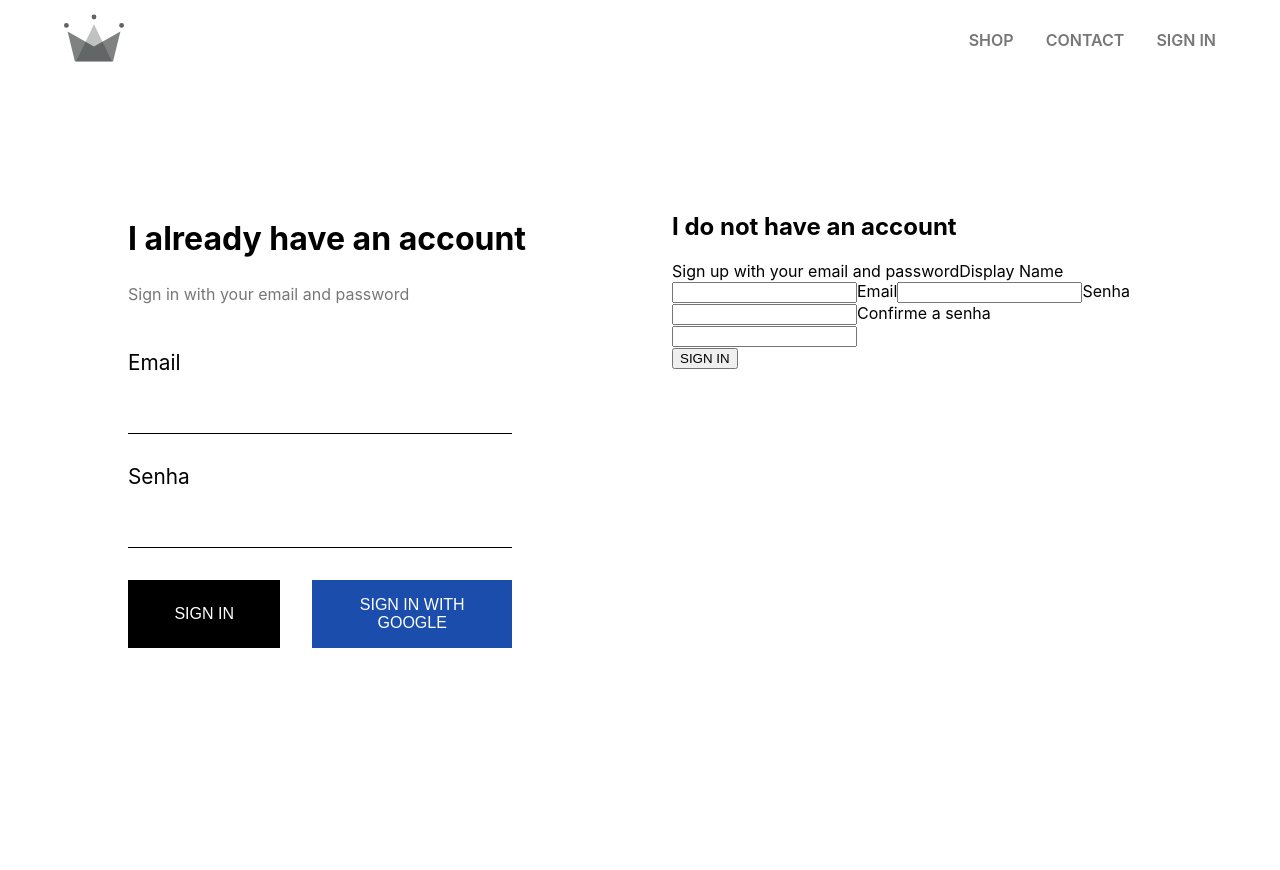
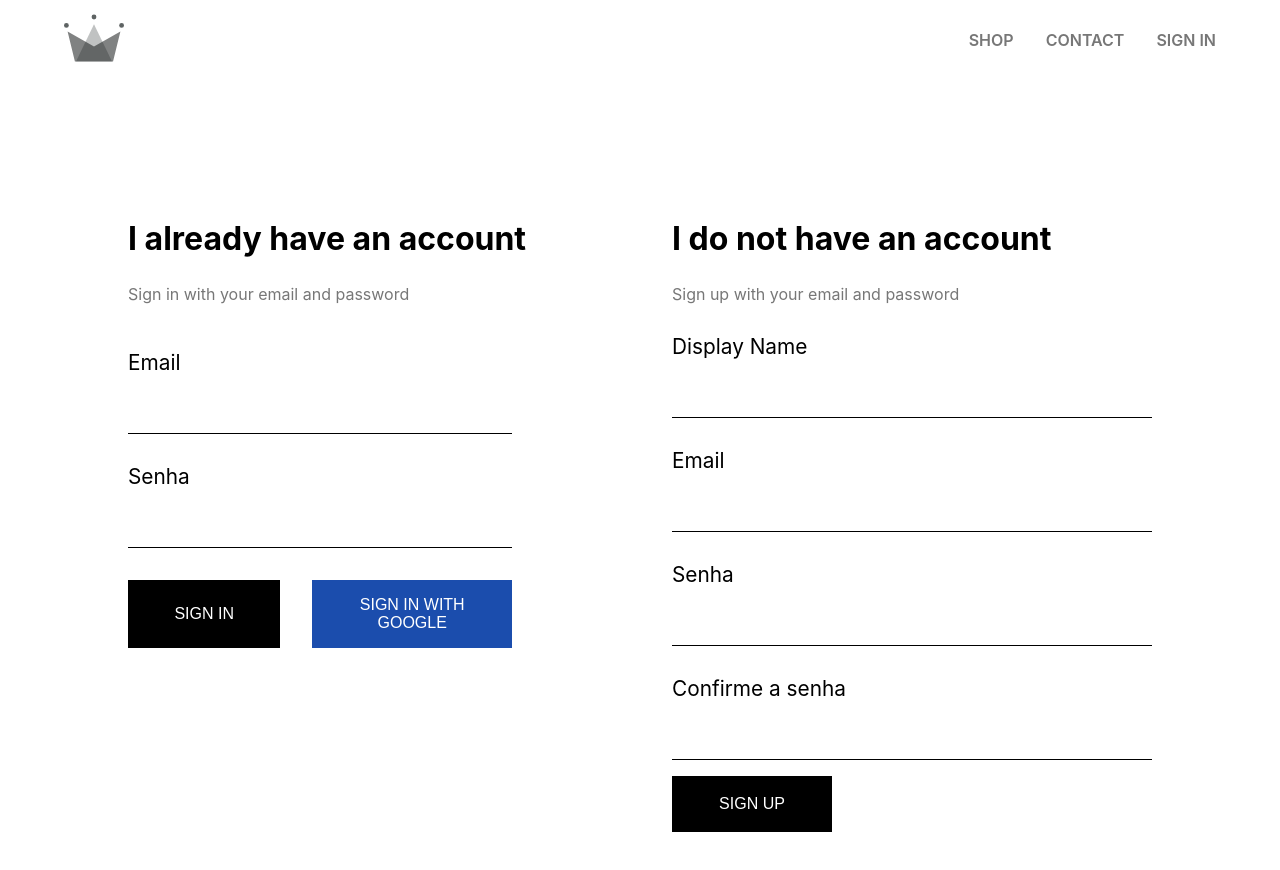
Before and after one commit to ewertonribeiro/crwn-clothing, a React (Create React App) app: page /signin in a window 1280 px wide. Shown: the top 870 px of the page. Built offline with nearby package versions, Linux system fonts and the light colour scheme; no server answers.

Commit message:
Login with google added

```diff
--- a/package.json
+++ b/package.json
@@ -6,6 +6,7 @@
     "@testing-library/jest-dom": "^5.11.4",
     "@testing-library/react": "^11.1.0",
     "@testing-library/user-event": "^12.1.10",
+    "firebase": "^9.6.3",
     "react": "^17.0.2",
     "react-dom": "^17.0.2",
     "react-router-dom": "^6.2.1",
--- a/src/App.jsx
+++ b/src/App.jsx
@@ -1,14 +1,16 @@
 import Routes from './Routes/Routes';
 import Header from './Components/Header';
 import {BrowserRouter} from 'react-router-dom'
-
+import {Auth} from './Contexts/SessionContext'
 function App() {
   return (
 <div className="App">
+    <Auth>
     <BrowserRouter>
         <Header/>
         <Routes/>
     </BrowserRouter>
+    </Auth>
     </div>
   );
 }
--- a/src/Components/Buttons/Google/index.jsx
+++ b/src/Components/Buttons/Google/index.jsx
@@ -1,10 +1,34 @@
 import './style.scss'
+import {useNavigate} from 'react-router-dom';
+import {useContext} from 'react'
+import {SessionContext} from '../../../Contexts/SessionContext'
+
+
+
+
 
 
 export default function GoogleButton(){
 
+const {SignInWithGoogle , user} = useContext(SessionContext);
+
+const navigate = useNavigate();
+
+async function signinWithGoogle(){
+
+
+if(!user){
+
+await SignInWithGoogle();
+}
+navigate("/");
+
+}
+
+
+
 return(
-<button type="submit" className="login-google-btn">SIGN IN WITH GOOGLE</button>
+<button type="button" className="login-google-btn" onClick={signinWithGoogle}>SIGN IN WITH GOOGLE</button>
 
 )
 }
--- a/src/Components/Buttons/Login/index.jsx
+++ b/src/Components/Buttons/Login/index.jsx
@@ -2,12 +2,12 @@ import './style.scss'
 
 
 
-export default function loginButton(){
+export default function loginButton({text}){
 
 
 return(
 
-<button type="submit" className="login-btn">SIGN IN</button>
+<button type="submit" className="login-btn">{text}</button>
 
 
 )
--- a/src/Components/Header/index.jsx
+++ b/src/Components/Header/index.jsx
@@ -1,10 +1,34 @@
 import './style.scss'
 import logo from '../../Assets/crown.svg';
 import { Link } from 'react-router-dom';
+import {useContext} from 'react';
+import {SessionContext} from '../../Contexts/SessionContext'
+import {signOut as SignOut, auth} from '../../Services/firebase';
+
+
 
 
 export default function Header(){
 
+const {user , setUser} = useContext(SessionContext);
+
+
+async function signOut(){
+
+try{
+await SignOut(auth);
+
+setUser(null);
+alert("You are no longer logged")
+
+}catch(err){
+
+alert(err.code)
+
+}
+
+
+}
 
 
 
@@ -26,7 +50,12 @@ return(
 
         <Link to='/shop' className="selected">SHOP</Link>
         <Link to='#'>CONTACT</Link>
-        <Link to='/signin'>SIGN IN</Link>
+        {
+        user ?
+        <Link to="#" onClick={signOut}>SIGN OUT</Link>
+        :
+        <Link to="/signin" >SIGN IN</Link>
+        }
     </nav>
 
     </div>
--- a/src/Components/LoginForm/index.jsx
+++ b/src/Components/LoginForm/index.jsx
@@ -1,6 +1,11 @@
 import './style.scss'
 import LoginButton from '../Buttons/Login'
-import GoogleButton from '../Buttons/Google'
+import GoogleButton from '../Buttons/Google';
+
+
+
+
+
 export default function LoginForm(){
 
 return(
@@ -20,7 +25,7 @@ return(
             </div>
              <div className='login-buttons-container'>
 
-                 <LoginButton/>
+                 <LoginButton text="SIGN IN"/>
                  <GoogleButton/>
             </div>
 
--- a/src/Components/SigninForm/index.jsx
+++ b/src/Components/SigninForm/index.jsx
@@ -0,0 +1,40 @@
+import './style.scss'
+import LoginButton from '../Buttons/Login'
+
+export default function SignInForm(){
+
+return(
+<>
+<div className="signin-form-container">
+
+    <form className="signin-form">
+        <div className="form-text-container">
+            <h2>I do not have an account</h2>
+            <span>Sign up with your email and password</span>
+        </div>
+        <div className="login-input-group">
+             <label htmlFor='display-name' className='display-name-label'>Display Name</label>
+             <input className="display-name" type="text"/>
+        </div>
+        <div className="login-input-group">
+            <label htmlFor='signin-email'  className='signin-email-label'>Email</label>
+            <input className="signin-email" type="email"/>
+        </div>
+        <div className="login-input-group">
+            <label htmlFor='signin-password' className='signin-password-label'>Senha</label>
+            <input className="signin-password" type="password"/>
+        </div>
+        <div className="login-input-group">
+            <label htmlFor='signin-confirm-password' className='signin-confirm-password-label'>Confirme a senha</label>
+            <input className="signin-confirm-password" type="password"/>
+        </div>
+             <div className='signin-buttons-container'>
+
+                 <LoginButton text="SIGN UP"/>
+
+            </div>
+    </form>
+    </div>
+</>
+)
+}
--- a/src/Components/SigninForm/style.scss
+++ b/src/Components/SigninForm/style.scss
@@ -0,0 +1,49 @@
+ .signin-form-container{
+        display:flex;
+        flex-direction: column;
+        flex:1;
+        gap: 2rem;
+        form{
+            display: flex;
+            flex-direction: column;
+            gap:1rem;
+
+            .form-text-container{
+            h2{
+                font-size: 2rem;
+            }
+            span{
+                color:#777;
+            }
+        }
+         .login-input-group{
+                display: flex;
+                flex-direction: column;
+                gap: 1rem;
+
+                >input{
+                border:none;
+                border-bottom: 1px solid #000;
+                padding: 1rem;
+                font-size: 1.3rem;
+                &:focus{
+                    outline: none;
+
+                }
+
+                }
+                >label{
+                transform: translateY(14px);
+                transition:300ms ease all;
+                font-size: 1.3rem;
+                }
+
+
+
+
+
+
+    }
+
+}
+}
--- /dev/null
+++ b/src/Contexts/SessionContext.jsx
@@ -0,0 +1,77 @@
+import {useState , useEffect , createContext} from 'react';
+import {auth , provider , signInWithPopup} from '../Services/firebase'
+
+
+export const SessionContext = createContext();
+
+
+
+export function Auth({children}){
+
+const [user , setUser] = useState(null);
+
+
+useEffect(()=>{
+const unSubscribe = auth.onAuthStateChanged(user=>{
+
+if(user){
+
+const {displayName , uid , email} = user
+
+
+setUser({
+uid,
+name:displayName,
+email
+})
+}else{
+//throw new Error('Esta faltando informações da sua conta Goolgle')
+}
+})
+
+return ()=>{
+unSubscribe()
+}
+},[])
+
+
+
+
+
+
+async function SignInWithGoogle(){
+
+
+const response = await signInWithPopup(auth,provider);
+
+if(response.user){
+
+const {uid , email , displayName } = response.user;
+
+setUser({
+uid,
+name:displayName,
+email,
+
+})
+
+}else{
+throw new Error("Your google account is wrong!!")
+}
+
+}
+
+
+
+return(
+<>
+<SessionContext.Provider value={{user,setUser,SignInWithGoogle}}>
+
+    {children}
+
+</SessionContext.Provider>
+
+
+</>
+)
+}
--- a/src/Pages/SigIn/index.jsx
+++ b/src/Pages/SigIn/index.jsx
@@ -1,7 +1,6 @@
 import './style.scss'
 import LoginForm from '../../Components/LoginForm';
-
-
+import SignInForm from '../../Components/SigninForm';
 export default function SignIn(){
 
 return(
@@ -10,37 +9,10 @@ return(
 
     <LoginForm/>
 
-    <div className="signin-form-container">
-
-        <form className="signin-form">
-            <h2>I do not have an account</h2>
-            <span>Sign up with your email and password</span>
-
-             <label htmlFor='display-name' className='display-name-label'>Display Name</label>
-             <input className="display-name"/>
+    <SignInForm/>
 
 
-            <label htmlFor='signin-email' className='signin-email-label'>Email</label>
-            <input className="signin-email"/>
-
-            <label htmlFor='signin-password' className='signin-password-label'>Senha</label>
-            <input className="signin-password"/>
-
-            <label htmlFor='signin-confirm-password' className='signin-confirm-password-label'>Confirme a senha</label>
-            <input className="signin-confirm-password"/>
-
-             <div className='signin-buttons-container'>
-
-                <button type="submit" className="signin-btn">SIGN IN</button>
-
-            </div>
-
-
-
-
-        </form>
-    </div>
-</div>
+        </div>
 
 )
 
--- a/src/Pages/SigIn/style.scss
+++ b/src/Pages/SigIn/style.scss
@@ -7,8 +7,6 @@
     gap: 4rem;
 
 
-    .signin-form-container{
-        flex:1;
-    }
+
 
 }
--- /dev/null
+++ b/src/Services/firebase.js
@@ -0,0 +1,22 @@
+import {initializeApp} from 'firebase/app';
+import {getAuth , GoogleAuthProvider , signInWithPopup , signOut} from 'firebase/auth';
+
+
+const firebaseConfig = {
+  apiKey: "AIzaSyAiL0lneFk9ck7bDjn0TKlJPFLD72vaPNQ",
+  authDomain: "crwn-clothing-c80be.firebaseapp.com",
+  projectId: "crwn-clothing-c80be",
+  storageBucket: "crwn-clothing-c80be.appspot.com",
+  messagingSenderId: "763231334239",
+  appId: "1:763231334239:web:97510b94b1b88a6b8290ea",
+  measurementId: "G-FX5BTQBT74"
+};
+
+
+const app = initializeApp(firebaseConfig);
+const auth = getAuth(app);
+const provider = new GoogleAuthProvider();
+
+
+
+export {app , auth , provider , signInWithPopup , signOut}
```
Also changed, not shown: 1 other file (tests, documents, lock files or other folders).
